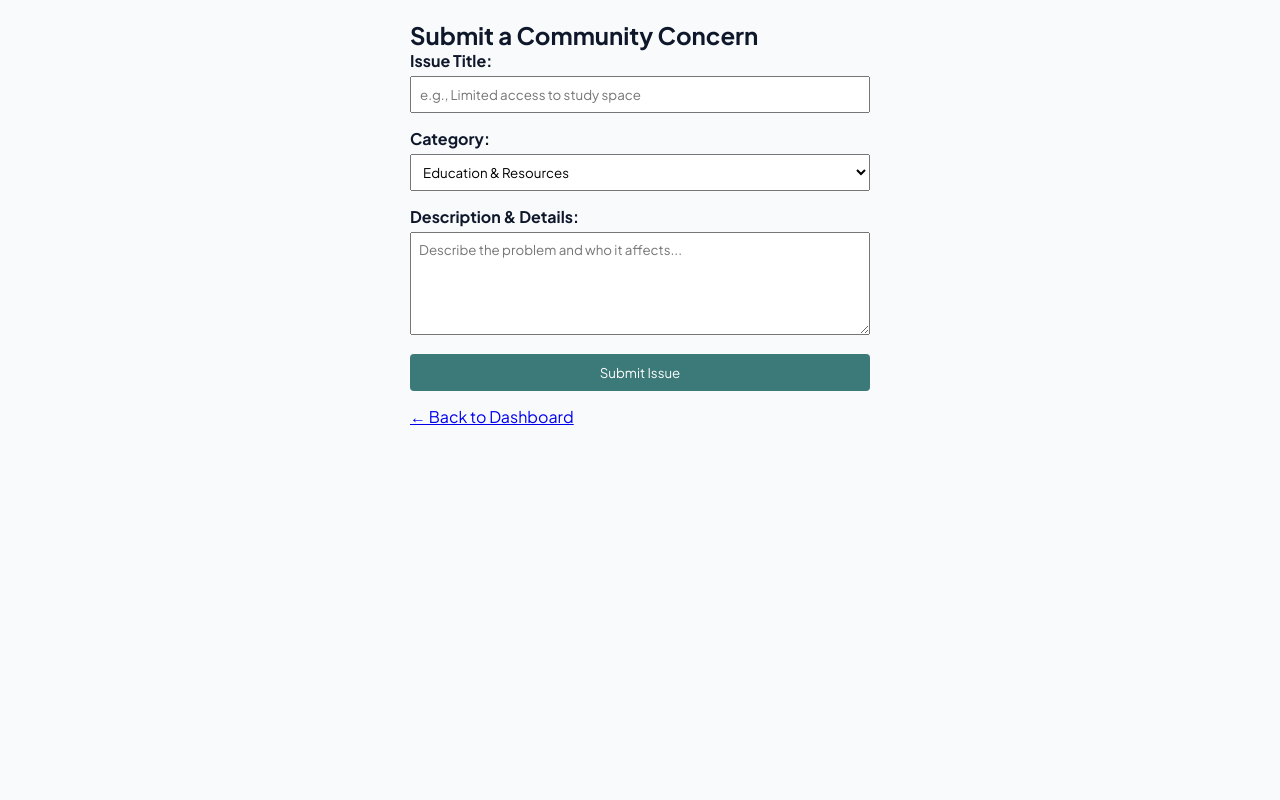
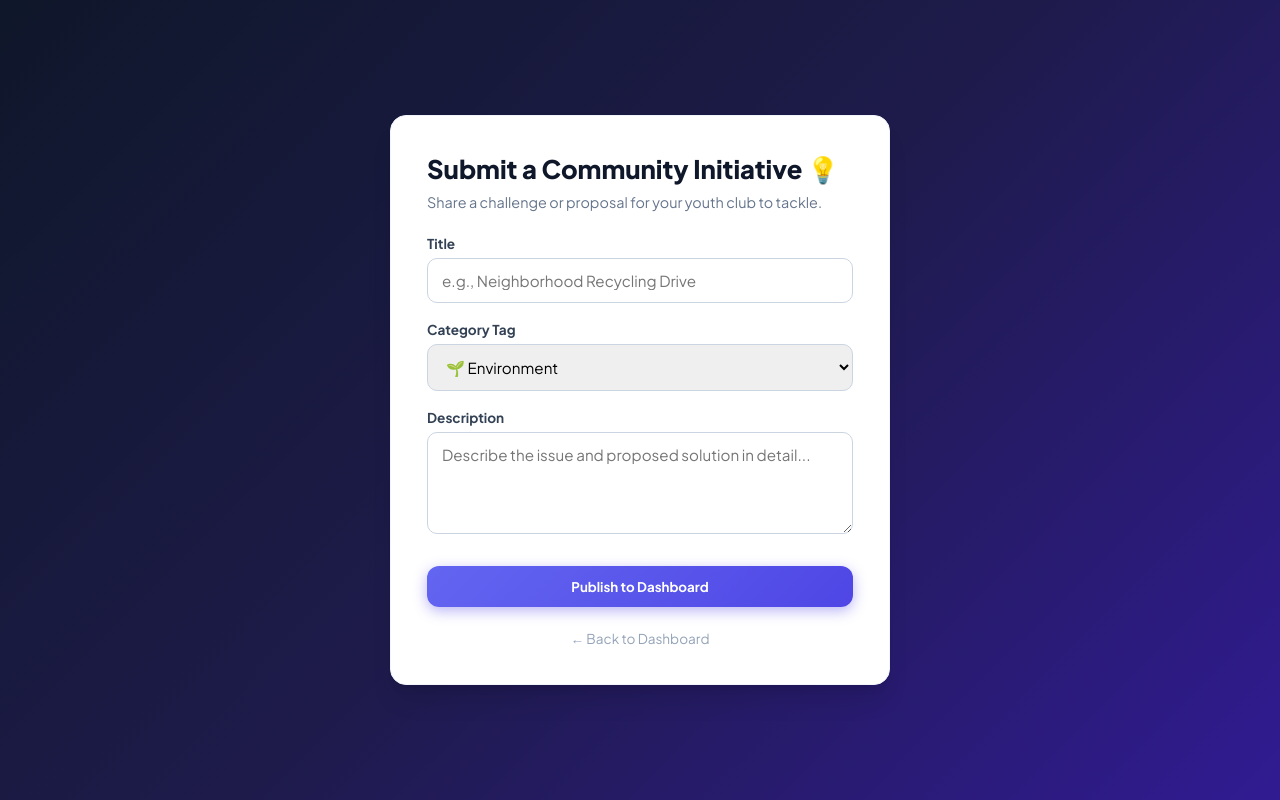
Before and after one commit to MusaB-Nure/youth_voice_portal, a Flask app: page /submit in a window 1280 px wide. Run offline with Flask 3, Linux system fonts and the light colour scheme; a user stored in the database is signed in.

Commit message:
Add category tags and filtering feature

```diff
--- a/app.py
+++ b/app.py
@@ -1,207 +1,159 @@
-from datetime import datetime
-from flask import Flask, flash, redirect, render_template, request, url_for
-from flask_login import (
-    LoginManager,
-    UserMixin,
-    current_user,
-    login_required,
-    login_user,
-    logout_user,
-)
+from flask import Flask, render_template, redirect, url_for, request, flash
 from flask_sqlalchemy import SQLAlchemy
-from werkzeug.security import check_password_hash, generate_password_hash
+from flask_login import LoginManager, UserMixin, login_user, login_required, logout_user, current_user
+from werkzeug.security import generate_password_hash, check_password_hash
+import os
 
 app = Flask(__name__)
-app.config["SQLALCHEMY_DATABASE_URI"] = "sqlite:///database.db"
-app.config["SECRET_KEY"] = "your_secret_key_here"
+app.config['SECRET_KEY'] = 'your-secret-key-here'
+app.config['SQLALCHEMY_DATABASE_URI'] = 'sqlite:///database.db'
+
 db = SQLAlchemy(app)
-
-# Initialize Flask-Login
 login_manager = LoginManager()
 login_manager.init_app(app)
-login_manager.login_view = "login"
+login_manager.login_view = 'login'
 
+# Database Models
+class User(UserMixin, db.Model):
+    id = db.Column(db.Integer, primary_key=True)
+    username = db.Column(db.String(150), unique=True, nullable=False)
+    password = db.Column(db.String(200), nullable=False)
 
-# User Model
-class User(UserMixin, db.Model):
-  id = db.Column(db.Integer, primary_key=True)
-  username = db.Column(db.String(100), unique=True, nullable=False)
-  password = db.Column(db.String(200), nullable=False)
-  suggestions = db.relationship("Suggestion", backref="author", lazy=True)
-  comments = db.relationship("Comment", backref="author", lazy=True)
+class Suggestion(db.Model):
+    id = db.Column(db.Integer, primary_key=True)
+    title = db.Column(db.String(150), nullable=False)
+    description = db.Column(db.Text, nullable=False)
+    category = db.Column(db.String(50), nullable=False, default='General')
+    votes = db.Column(db.Integer, default=0)
+    user_id = db.Column(db.Integer, db.ForeignKey('user.id'), nullable=False)
 
+    author = db.relationship('User', backref='suggestions')
+    comments = db.relationship('Comment', backref='suggestion', lazy=True)
 
-# Suggestion Model
-class Suggestion(db.Model):
-  id = db.Column(db.Integer, primary_key=True)
-  title = db.Column(db.String(150), nullable=False)
-  category = db.Column(db.String(100), nullable=True, default="General")
-  description = db.Column(db.Text, nullable=False)
-  votes = db.Column(db.Integer, default=0)
-  date_posted = db.Column(db.DateTime, default=datetime.utcnow)
-  user_id = db.Column(db.Integer, db.ForeignKey("user.id"), nullable=True)
-  comments = db.relationship(
-      "Comment", backref="parent_suggestion", lazy=True, cascade="all, delete"
-  )
+class Comment(db.Model):
+    id = db.Column(db.Integer, primary_key=True)
+    body = db.Column(db.Text, nullable=False)
+    suggestion_id = db.Column(db.Integer, db.ForeignKey('suggestion.id'), nullable=False)
+    user_id = db.Column(db.Integer, db.ForeignKey('user.id'), nullable=False)
 
-
-# Comment Model
-class Comment(db.Model):
-  id = db.Column(db.Integer, primary_key=True)
-  body = db.Column(db.Text, nullable=False)
-  date_posted = db.Column(db.DateTime, default=datetime.utcnow)
-  suggestion_id = db.Column(
-      db.Integer, db.ForeignKey("suggestion.id"), nullable=False
-  )
-  user_id = db.Column(db.Integer, db.ForeignKey("user.id"), nullable=False)
-
+    author = db.relationship('User', backref='comments')
 
 @login_manager.user_loader
 def load_user(user_id):
-  return User.query.get(int(user_id))
-
-
-# Recreate database tables cleanly
-with app.app_context():
-  db.create_all()
-
+    return User.query.get(int(user_id))
 
 # Routes
-@app.route("/")
+@app.route('/')
 def index():
-  suggestions = Suggestion.query.order_by(Suggestion.votes.desc()).all()
-  return render_template("index.html", suggestions=suggestions)
+    selected_category = request.args.get('category')
+    if selected_category and selected_category != 'All':
+        suggestions = Suggestion.query.filter_by(category=selected_category).order_by(Suggestion.votes.desc()).all()
+    else:
+        suggestions = Suggestion.query.order_by(Suggestion.votes.desc()).all()
+    return render_template('index.html', suggestions=suggestions, selected_category=selected_category)
 
+@app.route('/login', methods=['GET', 'POST'])
+def login():
+    if request.method == 'POST':
+        username = request.form.get('username')
+        password = request.form.get('password')
+        user = User.query.filter_by(username=username).first()
+        if user and check_password_hash(user.password, password):
+            login_user(user)
+            return redirect(url_for('index'))
+        flash('Invalid username or password.')
+    return render_template('login.html')
 
-@app.route("/register", methods=["GET", "POST"])
+@app.route('/register', methods=['GET', 'POST'])
 def register():
-  if request.method == "POST":
-    username = request.form.get("username")
-    password = request.form.get("password")
-    confirm_password = request.form.get("confirm_password")
+    if request.method == 'POST':
+        username = request.form.get('username')
+        password = request.form.get('password')
+        confirm_password = request.form.get('confirm_password')
 
-    if not username or not password or not confirm_password:
-      flash("Please fill out all fields.")
-      return redirect(url_for("register"))
+        if password != confirm_password:
+            flash('Passwords do not match.')
+            return redirect(url_for('register'))
 
-    if password != confirm_password:
-      flash("Passwords do not match! Please try again.")
-      return redirect(url_for("register"))
+        existing_user = User.query.filter_by(username=username).first()
+        if existing_user:
+            flash('Username already exists.')
+            return redirect(url_for('register'))
 
-    user_exists = User.query.filter_by(username=username).first()
-    if user_exists:
-      flash("Username already exists. Please choose another.")
-      return redirect(url_for("register"))
+        hashed_password = generate_password_hash(password, method='scrypt')
+        new_user = User(username=username, password=hashed_password)
+        db.session.add(new_user)
+        db.session.commit()
+        flash('Registration successful! Please log in.')
+        return redirect(url_for('login'))
+    return render_template('register.html')
 
-    hashed_password = generate_password_hash(password, method="pbkdf2:sha256")
-    new_user = User(username=username, password=hashed_password)
-    db.session.add(new_user)
-    db.session.commit()
+@app.route('/reset_password', methods=['GET', 'POST'])
+def reset_password():
+    if request.method == 'POST':
+        username = request.form.get('username')
+        new_password = request.form.get('new_password')
+        confirm_password = request.form.get('confirm_password')
 
-    flash("Account created successfully! Please log in.")
-    return redirect(url_for("login"))
+        if new_password != confirm_password:
+            flash('Passwords do not match.')
+            return redirect(url_for('reset_password'))
 
-  return render_template("register.html")
+        user = User.query.filter_by(username=username).first()
+        if not user:
+            flash('Username not found.')
+            return redirect(url_for('reset_password'))
 
+        user.password = generate_password_hash(new_password, method='scrypt')
+        db.session.commit()
+        flash('Password successfully updated! Please login.')
+        return redirect(url_for('login'))
+    return render_template('reset_password.html')
 
-@app.route("/login", methods=["GET", "POST"])
-def login():
-  if request.method == "POST":
-    username = request.form.get("username")
-    password = request.form.get("password")
-
-    user = User.query.filter_by(username=username).first()
-    if user and check_password_hash(user.password, password):
-      login_user(user)
-      return redirect(url_for("index"))
-    else:
-      flash("Invalid username or password. Please try again.")
-      return redirect(url_for("login"))
-
-  return render_template("login.html")
-
-
-@app.route("/reset-password", methods=["GET", "POST"])
-def reset_password():
-  if request.method == "POST":
-    username = request.form.get("username")
-    new_password = request.form.get("new_password")
-    confirm_password = request.form.get("confirm_password")
-
-    if not username or not new_password or not confirm_password:
-      flash("Please fill out all fields.")
-      return redirect(url_for("reset_password"))
-
-    user = User.query.filter_by(username=username).first()
-    if not user:
-      flash("Username not found.")
-      return redirect(url_for("reset_password"))
-
-    if new_password != confirm_password:
-      flash("New passwords do not match.")
-      return redirect(url_for("reset_password"))
-
-    user.password = generate_password_hash(new_password, method="pbkdf2:sha256")
-    db.session.commit()
-
-    flash("Password reset successfully! Please log in with your new password.")
-    return redirect(url_for("login"))
-
-  return render_template("reset_password.html")
-
-
-@app.route("/logout")
+@app.route('/logout')
 @login_required
 def logout():
-  logout_user()
-  return redirect(url_for("index"))
+    logout_user()
+    return redirect(url_for('index'))
 
-
-@app.route("/submit", methods=["GET", "POST"])
+@app.route('/submit', methods=['GET', 'POST'])
 @login_required
 def submit():
-  if request.method == "POST":
-    title = request.form.get("title")
-    category = request.form.get("category")
-    description = request.form.get("description")
+    if request.method == 'POST':
+        title = request.form.get('title')
+        description = request.form.get('description')
+        category = request.form.get('category', 'Community')
 
-    if title and description:
-      new_suggestion = Suggestion(
-          title=title,
-          category=category,
-          description=description,
-          author=current_user,
-      )
-      db.session.add(new_suggestion)
-      db.session.commit()
-      return redirect(url_for("index"))
-    else:
-      flash("Please fill in both title and description.")
+        new_suggestion = Suggestion(
+            title=title,
+            description=description,
+            category=category,
+            user_id=current_user.id
+        )
+        db.session.add(new_suggestion)
+        db.session.commit()
+        return redirect(url_for('index'))
+    return render_template('submit.html')
 
-  return render_template("submit.html")
+@app.route('/vote/<int:id>', methods=['POST'])
+@login_required
+def vote(id):
+    suggestion = Suggestion.query.get_or_404(id)
+    suggestion.votes += 1
+    db.session.commit()
+    return redirect(url_for('index'))
 
-
-@app.route("/vote/<int:id>", methods=["POST"])
-def vote(id):
-  suggestion = Suggestion.query.get_or_404(id)
-  suggestion.votes += 1
-  db.session.commit()
-  return redirect(url_for("index"))
-
-
-@app.route("/comment/<int:suggestion_id>", methods=["POST"])
+@app.route('/comment/<int:suggestion_id>', methods=['POST'])
 @login_required
 def add_comment(suggestion_id):
-  suggestion = Suggestion.query.get_or_404(suggestion_id)
-  body = request.form.get("body")
-  if body:
-    new_comment = Comment(
-        body=body, suggestion_id=suggestion.id, user_id=current_user.id
-    )
-    db.session.add(new_comment)
-    db.session.commit()
-  return redirect(url_for("index"))
+    body = request.form.get('body')
+    if body:
+        new_comment = Comment(body=body, suggestion_id=suggestion_id, user_id=current_user.id)
+        db.session.add(new_comment)
+        db.session.commit()
+    return redirect(url_for('index'))
 
-
-if __name__ == "__main__":
-  app.run(debug=True)
+if __name__ == '__main__':
+    with app.app_context():
+        db.create_all()
+    app.run(debug=True)
--- a/templates/submit.html
+++ b/templates/submit.html
@@ -2,47 +2,43 @@
 <html lang="en">
 <head>
     <meta charset="UTF-8">
-    <title>Submit Concern - YouthVoice Portal</title>
+    <meta name="viewport" content="width=device-width, initial-scale=1.0">
+    <title>Submit Initiative - YouthVoice Portal</title>
     <link rel="stylesheet" href="{{ url_for('static', filename='style.css') }}">
 </head>
-<body>
-    <div class="container" style="max-width: 500px; margin: auto; padding: 20px;">
-        <h2>Submit a Community Concern</h2>
+<body style="background: var(--bg-gradient); min-height: 100vh; display: flex; align-items: center; justify-content: center; padding: 20px;">
+    <div class="auth-box" style="max-width: 500px; width: 100%;">
+        <h2>Submit a Community Initiative 💡</h2>
+        <p class="subtitle">Share a challenge or proposal for your youth club to tackle.</p>
 
-        {% with messages = get_flashed_messages() %}
-          {% if messages %}
-            <ul style="color: red; list-style-type: none; padding: 0;">
-              {% for message in messages %}
-                <li>{{ message }}</li>
-              {% endfor %}
-            </ul>
-          {% endif %}
-        {% endwith %}
-
-        <form method="POST" action="{{ url_for('submit') }}">
-            <div style="margin-bottom: 15px;">
-                <label><strong>Issue Title:</strong></label><br>
-                <input type="text" name="title" required placeholder="e.g., Limited access to study space" style="width: 100%; padding: 8px; margin-top: 5px;">
+        <form method="POST">
+            <div class="form-group">
+                <label>Title</label>
+                <input type="text" name="title" required class="form-control" placeholder="e.g., Neighborhood Recycling Drive">
             </div>
 
-            <div style="margin-bottom: 15px;">
-                <label><strong>Category:</strong></label><br>
-                <select name="category" style="width: 100%; padding: 8px; margin-top: 5px;">
-                    <option value="Education & Resources">Education & Resources</option>
-                    <option value="Environment & Community">Environment & Community</option>
-                    <option value="Sports & Youth Events">Sports & Youth Events</option>
-                    <option value="General Initiative">General Initiative</option>
+            <div class="form-group">
+                <label>Category Tag</label>
+                <select name="category" class="form-control" style="cursor: pointer;">
+                    <option value="Environment">🌱 Environment</option>
+                    <option value="Education">📚 Education & Skills</option>
+                    <option value="Technology">💻 Technology & Innovation</option>
+                    <option value="Community">🤝 Community Welfare</option>
+                    <option value="Sports">⚽ Sports & Recreation</option>
                 </select>
             </div>
 
-            <div style="margin-bottom: 15px;">
-                <label><strong>Description & Details:</strong></label><br>
-                <textarea name="description" required rows="5" placeholder="Describe the problem and who it affects..." style="width: 100%; padding: 8px; margin-top: 5px;"></textarea>
+            <div class="form-group">
+                <label>Description</label>
+                <textarea name="description" required class="form-control" rows="4" placeholder="Describe the issue and proposed solution in detail..."></textarea>
             </div>
 
-            <button type="submit" style="padding: 10px 20px; cursor: pointer; background-color: #3b7a78; color: white; border: none; border-radius: 4px; width: 100%;">Submit Issue</button>
+            <button type="submit" class="btn-primary" style="width: 100%; border: none; cursor: pointer; padding: 12px; margin-top: 10px;">Publish to Dashboard</button>
         </form>
-        <p style="margin-top: 15px;"><a href="{{ url_for('index') }}">← Back to Dashboard</a></p>
+
+        <div style="margin-top: 20px; text-align: center;">
+            <a href="{{ url_for('index') }}" style="color: #94a3b8; text-decoration: none; font-size: 0.85rem;">← Back to Dashboard</a>
+        </div>
     </div>
 </body>
 </html>
```
Also changed, not shown: templates/index.html (+31 -3 lines).
